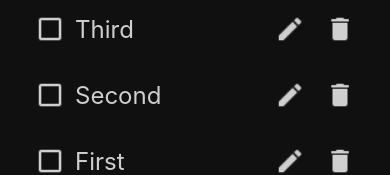
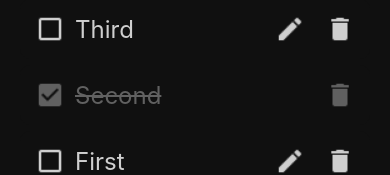
Before and after one commit to devTaemin/react-native-todo-app, a React Native app: screen / in a window 390 px wide. Shown: the part 225-400 px from the top of the page. Built offline with nearby package versions, Linux system fonts and the light colour scheme.

Commit message:
Update toggle function

```diff
--- a/src/App.js
+++ b/src/App.js
@@ -50,6 +50,12 @@ export default function App() {
         setTasks(currentTasks);
     }
 
+    const _toggleTask = id => {
+        const currentTasks = Object.assign({}, tasks);
+        currentTasks[id]['completed'] = !currentTasks[id]['completed'];
+        setTasks(currentTasks);
+    }
+
     const _handleTextChange = text => {
         setNewTask(text);
     }
@@ -75,7 +81,12 @@ export default function App() {
 
                 <List width={width}>
                     {Object.values(tasks).reverse().map(item => (
-                        <Task key={item.id} item={item} deleteTask={_deleteTask} />
+                        <Task
+                            key={item.id}
+                            item={item}
+                            deleteTask={_deleteTask}
+                            toggleTask={_toggleTask}
+                        />
                     ))}
                 </List>
             </Container>
--- a/src/components/IconButton.js
+++ b/src/components/IconButton.js
@@ -6,20 +6,21 @@ import { images } from '../image';
 import { theme } from '../theme';
 
 const Icon = styled.Image`
-    tint-color: ${({ theme }) => theme.text};
+    tint-color: ${({ theme, completed }) =>
+        completed ? theme.done : theme.text};
     width: 30px;
     height: 30px;
     margin: 10px;
 `;
 
-const IconButton = ({ type, onPressOut, id }) => {
+const IconButton = ({ type, onPressOut, id, completed }) => {
     const _onPressOut = () => {
         onPressOut(id);
     }
 
     return (
         <TouchableOpacity onPressOut={_onPressOut}>
-            <Icon source={type} />
+            <Icon source={type} completed={completed} />
         </TouchableOpacity>
     );
 }
@@ -32,6 +33,7 @@ IconButton.propTypes = {
     type: PropTypes.oneOf(Object.values(images)).isRequired,
     onPressOut: PropTypes.func,
     id: PropTypes.string,
+    completed: PropTypes.bool,
 }
 
 export default IconButton;
--- a/src/components/Task.js
+++ b/src/components/Task.js
@@ -17,23 +17,35 @@ const Container = styled.View`
 const Contents = styled.Text`
     flex: 1;
     font-size: 24px;
-    color: ${({ theme }) => theme.text};
+    color: ${({ theme, completed }) => (completed ? theme.done : theme.text)};
+    text-decoration-line: ${({ completed }) => completed ? 'line-through' : 'none'};
 `;
 
-const Task = ({ item, deleteTask }) => {
+const Task = ({ item, deleteTask, toggleTask }) => {
     return (
         <Container>
-            <IconButton type={images.uncompleted} />
-            <Contents>{item.text}</Contents>
-            <IconButton type={images.update} />
-            <IconButton type={images.delete} id={item.id} onPressOut={deleteTask} />
+            <IconButton
+                type={item.completed ? images.completed : images.uncompleted}
+                id={item.id}
+                onPressOut={toggleTask}
+                completed={item.completed}
+            />
+            <Contents completed={item.completed}>{item.text}</Contents>
+            {item.completed || <IconButton type={images.update} />}
+            <IconButton
+                type={images.delete}
+                id={item.id}
+                onPressOut={deleteTask}
+                completed={item.completed}
+            />
         </Container>
     );
 }
 
 Task.propTypes = {
     item: PropTypes.object.isRequired,
-    deleteTask: PropTypes.func.isRequired
+    deleteTask: PropTypes.func.isRequired,
+    toggleTask: PropTypes.func.isRequired
 }
 
 export default Task;
```
